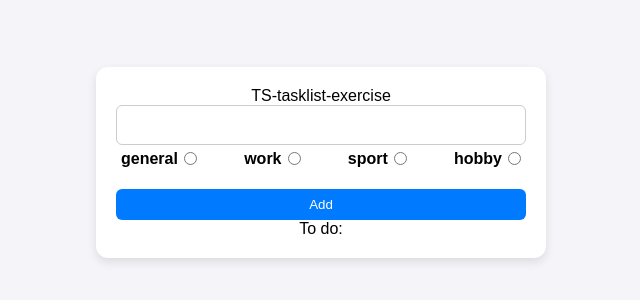
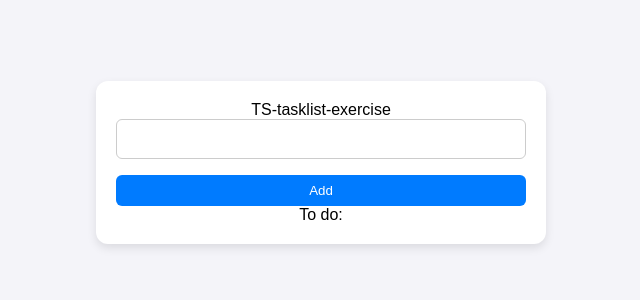
Before and after one commit to anitabaron/TS-tasklist-exercise, a website: page src/static/index.html in a window 1280 px wide. Shown: the part 238-538 px from the top of the page, without its empty margins (319-959 px from the left). Drawn offline with Linux system fonts and the light colour scheme.

Commit message:
update index ul list, helpers categories

```diff
--- a/src/static/index.html
+++ b/src/static/index.html
@@ -7,47 +7,15 @@
     <link rel="shortcut icon" href="./favicon.ico" type="image/x-icon" />
     <title>TypeScript</title>
     <link rel="stylesheet" href="./styles.css" />
-    <script type="module" src="./app.js"></script>
-    <!-- <script type="module" src="../../dist/app.js"></script> -->
+    <!-- <script type="module" src="./app.js"></script> -->
+    <script type="module" src="../../dist/app.js"></script>
   </head>
   <body>
     <form class="container" autocomplete="off">
       <label for="name">TS-tasklist-exercise</label>
       <input type="text" id="name" />
 
-      <ul class="categories">
-        <li>
-          <label for="category-general">general</label>
-          <input
-            type="radio"
-            name="category"
-            value="general"
-            id="category-general"
-          />
-        </li>
-        <li>
-          <label for="category-work">work</label>
-          <input type="radio" name="category" value="work" id="category-work" />
-        </li>
-        <li>
-          <label for="category-sport">sport</label>
-          <input
-            type="radio"
-            name="category"
-            value="sport"
-            id="category-sport"
-          />
-        </li>
-        <li>
-          <label for="category-hobby">hobby</label>
-          <input
-            type="radio"
-            name="category"
-            value="hobby"
-            id="category-hobby"
-          />
-        </li>
-      </ul>
+      <ul class="categories"></ul>
 
       <button>Add</button>
 
```
Also changed, not shown: src/app.ts (+34 -8 lines), src/helpers/render-categories.helper.ts (added, +42 -0 lines).
